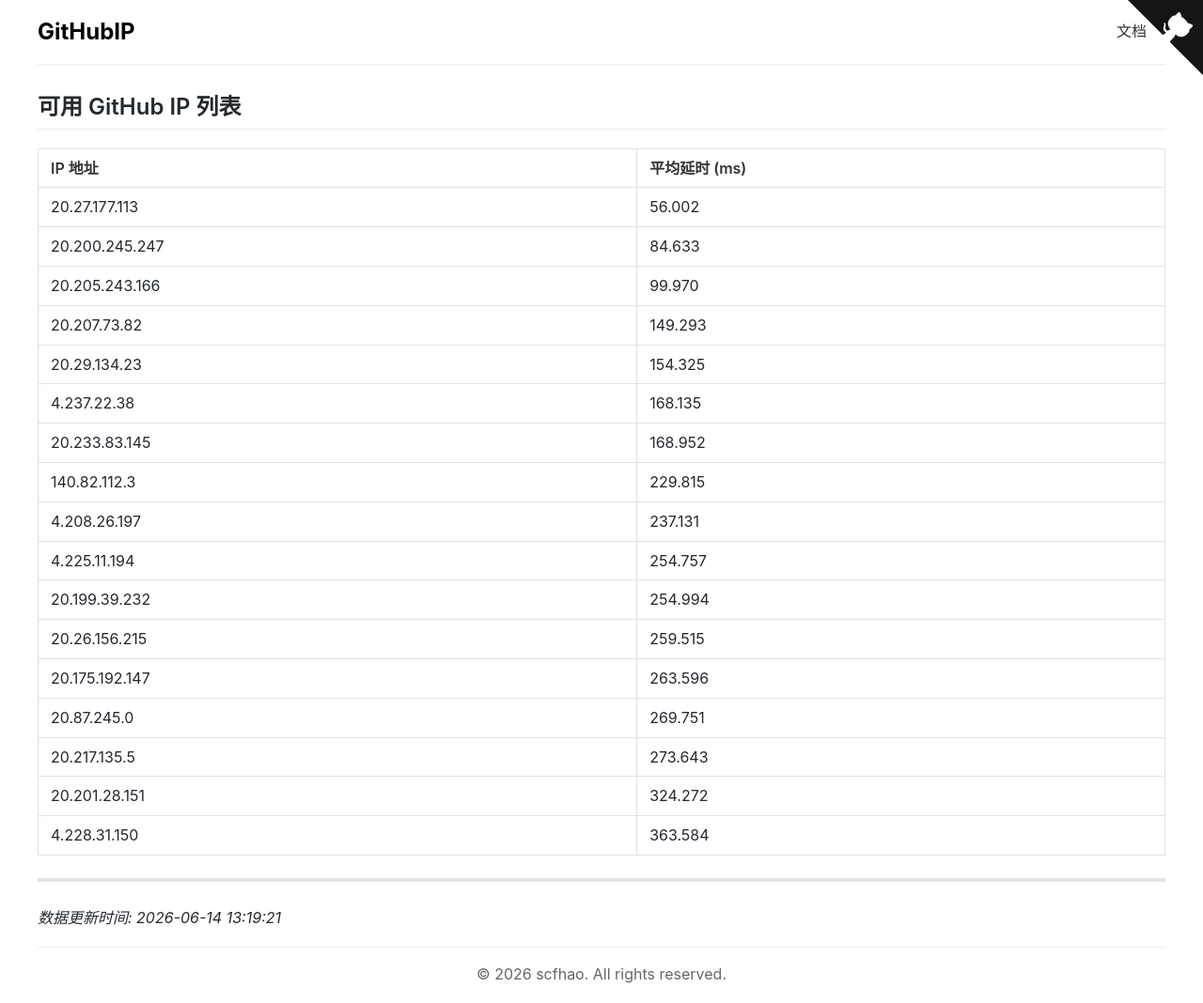
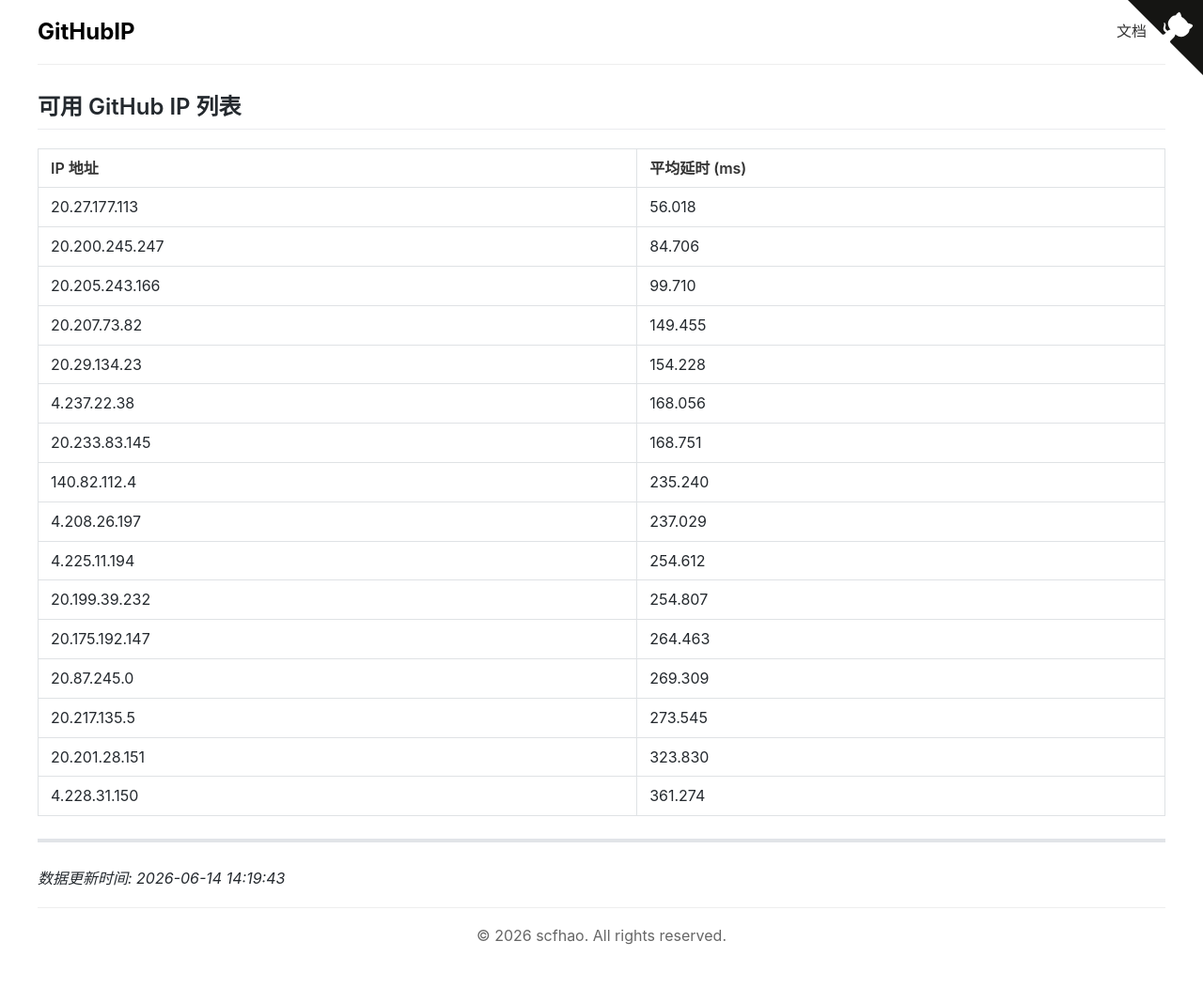
Before and after one commit to scfhao/GitHubIP, a Jekyll site: the page built from index.md, in a window 1280 px wide. Shown: the whole page at 94% size. Built offline with Jekyll 4.4.1, drawn with Linux system fonts in a browser that asks for light colours; after the commit the page ends 1026 px from its top, so only the background shows below that.

Commit message:
自动脚本执行 - 2026-06-14 14:19:43

```diff
--- a/index.md
+++ b/index.md
@@ -1,31 +1,30 @@
 ---
 layout: home
 title: GitHub IP 列表
-date: 2026-06-14 13:19:21
+date: 2026-06-14 14:19:43
 ---
 
 ## 可用 GitHub IP 列表
 
 | IP 地址 | 平均延时 (ms) |
 |---------|--------------|
-| 20.27.177.113 | 56.002 |
-| 20.200.245.247 | 84.633 |
-| 20.205.243.166 | 99.970 |
-| 20.207.73.82 | 149.293 |
-| 20.29.134.23 | 154.325 |
-| 4.237.22.38 | 168.135 |
-| 20.233.83.145 | 168.952 |
-| 140.82.112.3 | 229.815 |
-| 4.208.26.197 | 237.131 |
-| 4.225.11.194 | 254.757 |
-| 20.199.39.232 | 254.994 |
-| 20.26.156.215 | 259.515 |
-| 20.175.192.147 | 263.596 |
-| 20.87.245.0 | 269.751 |
-| 20.217.135.5 | 273.643 |
-| 20.201.28.151 | 324.272 |
-| 4.228.31.150 | 363.584 |
+| 20.27.177.113 | 56.018 |
+| 20.200.245.247 | 84.706 |
+| 20.205.243.166 | 99.710 |
+| 20.207.73.82 | 149.455 |
+| 20.29.134.23 | 154.228 |
+| 4.237.22.38 | 168.056 |
+| 20.233.83.145 | 168.751 |
+| 140.82.112.4 | 235.240 |
+| 4.208.26.197 | 237.029 |
+| 4.225.11.194 | 254.612 |
+| 20.199.39.232 | 254.807 |
+| 20.175.192.147 | 264.463 |
+| 20.87.245.0 | 269.309 |
+| 20.217.135.5 | 273.545 |
+| 20.201.28.151 | 323.830 |
+| 4.228.31.150 | 361.274 |
 
 ---
 
-*数据更新时间: 2026-06-14 13:19:21*
+*数据更新时间: 2026-06-14 14:19:43*
```
